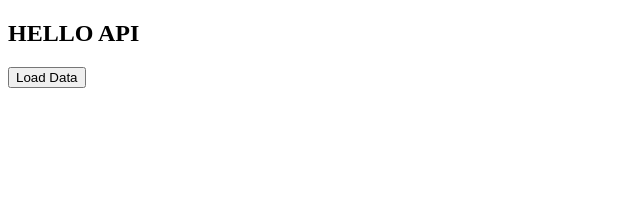
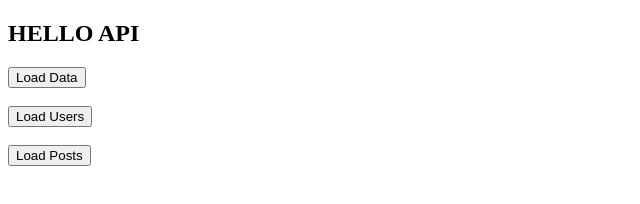
Before and after one commit to sunam007/API-introduction, a plain HTML site: page index.html in a window 1280 px wide. Shown: the whole page, without its empty margins (0-640 px from the left). Drawn offline with Linux system fonts and the light colour scheme.

Commit message:
load data from api and send api data to a function

```diff
--- a/index.html
+++ b/index.html
@@ -9,6 +9,12 @@
   <body>
     <h2>HELLO API</h2>
     <button onclick="loadData()">Load Data</button>
+    <br />
+    <br />
+    <button onclick="loadUsers()">Load Users</button>
+    <br />
+    <br />
+    <button onclick="loadPosts()">Load Posts</button>
   </body>
   <script src="js/api.js"></script>
 </html>
--- a/js/api.js
+++ b/js/api.js
@@ -3,3 +3,21 @@ function loadData() {
     .then((response) => response.json())
     .then((json) => console.log(json, json.title));
 }
+
+function loadUsers() {
+  fetch("https://jsonplaceholder.typicode.com/users")
+    .then((response) => response.json())
+    .then((data) => console.log(data));
+}
+
+function loadPosts() {
+  fetch("https://jsonplaceholder.typicode.com/posts")
+    .then((res) => res.json())
+    //sending data to a function
+    .then((data) => displayPosts(data));
+}
+
+//below function will get data parameter from json data
+function displayPosts(datam) {
+  console.log(datam);
+}
```
